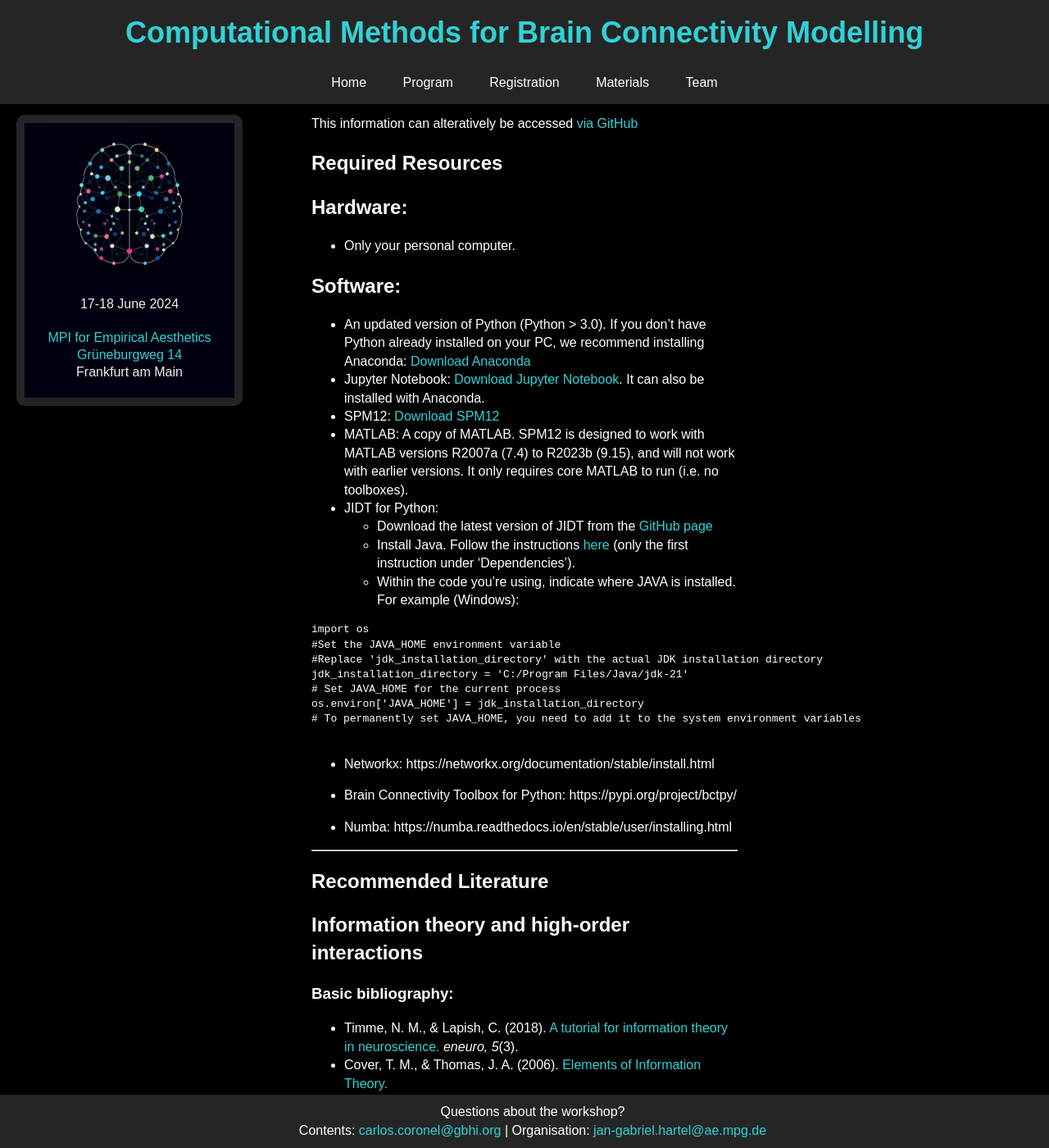
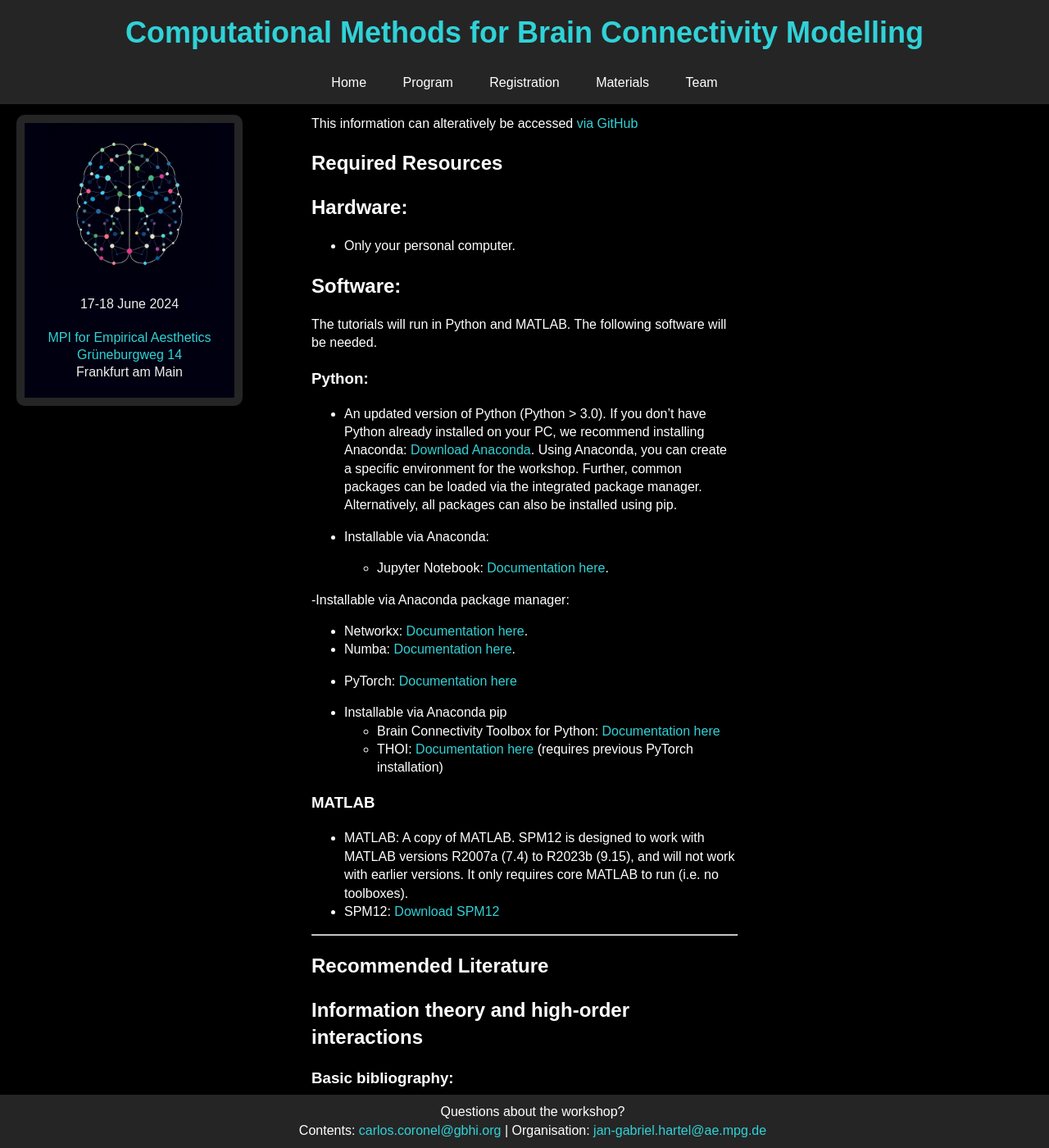
Before and after one commit to NCCLabMPI/Comp_Neuro_Workshop, a Jekyll site: the page built from materials.md, in a window 1280 px wide and 1400 px high. Shown: the whole window at 82% size. Built offline with Jekyll 4.4.1, drawn with Linux system fonts in a browser that asks for light colours.

Commit message:
updated materials

````diff
--- a/materials.md
+++ b/materials.md
@@ -11,35 +11,29 @@ This information can alteratively be accessed [via GitHub](https://github.com/ca
 - Only your personal computer.
 
 ## Software:
-- An updated version of Python (Python > 3.0). If you don’t have Python already installed on your PC, we recommend installing Anaconda: [Download Anaconda](https://www.anaconda.com/)
-- Jupyter Notebook: [Download Jupyter Notebook](https://jupyter.org/). It can also be installed with Anaconda.
+
+The tutorials will run in Python and MATLAB. The following software will be needed.
+
+### Python:
+- An updated version of Python (Python > 3.0). If you don’t have Python already installed on your PC, we recommend installing Anaconda: [Download Anaconda](https://www.anaconda.com/). Using Anaconda, you can create a specific environment for the workshop. Further, common packages can be loaded via the integrated package manager. Alternatively, all packages can also be installed using pip.
+
+- Installable via Anaconda:
+  - Jupyter Notebook: [Documentation here](https://jupyter.org/).
+
+-Installable via Anaconda package manager:
+  - Networkx: [Documentation here](https://networkx.org/documentation/stable/install.html).
+  - Numba: [Documentation here](https://numba.readthedocs.io/en/stable/user/installing.html).
+  - PyTorch: [Documentation here](https://pytorch.org/)
+
+- Installable via Anaconda pip
+  - Brain Connectivity Toolbox for Python: [Documentation here](https://pypi.org/project/bctpy/)
+  - THOI: [Documentation here](https://github.com/Laouen/THOI) (requires previous PyTorch installation)
+
+### MATLAB
+- MATLAB: A copy of MATLAB. SPM12 is designed to work with MATLAB versions R2007a (7.4) to R2023b (9.15), and will not work with earlier versions. It only requires core MATLAB to run (i.e. no toolboxes).
 - SPM12: [Download SPM12](https://www.fil.ion.ucl.ac.uk/spm/software/download/)
-- MATLAB: A copy of MATLAB. SPM12 is designed to work with MATLAB versions R2007a (7.4) to R2023b (9.15), and will not work with earlier versions. It only requires core MATLAB to run (i.e. no toolboxes).
-- JIDT for Python:
-  - Download the latest version of JIDT from the [GitHub page](https://github.com/jlizier/jidt/wiki/Downloads)
-  - Install Java. Follow the instructions [here](https://github.com/jlizier/jidt/wiki/Installation) (only the first instruction under 'Dependencies').
-  - Within the code you're using, indicate where JAVA is installed. For example (Windows):
-
-``` python
-import os
-#Set the JAVA_HOME environment variable
-#Replace 'jdk_installation_directory' with the actual JDK installation directory
-jdk_installation_directory = 'C:/Program Files/Java/jdk-21'
-# Set JAVA_HOME for the current process
-os.environ['JAVA_HOME'] = jdk_installation_directory
-# To permanently set JAVA_HOME, you need to add it to the system environment variables
-
-```
-
-- Networkx: https://networkx.org/documentation/stable/install.html
-
-- Brain Connectivity Toolbox for Python: https://pypi.org/project/bctpy/
-
-- Numba: https://numba.readthedocs.io/en/stable/user/installing.html
-
 
 ---
-
 
 # Recommended Literature
 
````
Also changed, not shown: program.md (+2 -2 lines).
